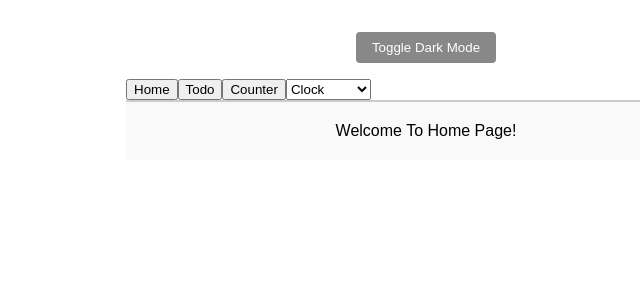
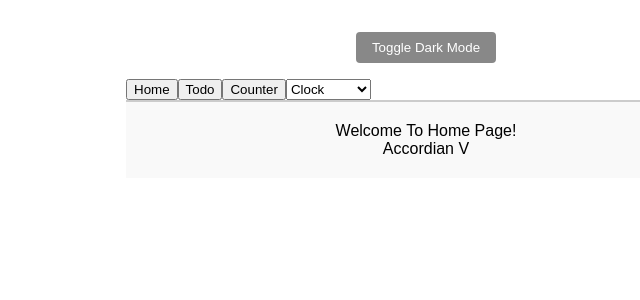
Before and after one commit to PriyanshuGangwar/React, a React (Create React App) app in the folder react-sheet/: page / in a window 1280 px wide. Shown: the top 300 px of the page, without its empty margins (214-854 px from the left). Built offline with nearby package versions, Linux system fonts and the light colour scheme.

Commit message:
Accordian

```diff
--- /dev/null
+++ b/react-sheet/src/components/Accordian.jsx
@@ -0,0 +1,18 @@
+import React, { useState } from 'react';
+
+function Accordian() {
+  const [expanded, setExpanded] = useState(false);
+
+  return (
+    <div className='Accordian'>
+      <div onClick = {() => {setExpanded(!expanded)}}> Accordian {expanded ? '^' : 'V'} </div>
+
+      {expanded && <div>
+            <li>Option1</li>
+            <li>Option2</li>
+        </div>}
+    </div>
+  );
+}
+
+export default Accordian;
--- a/react-sheet/src/components/Menu.jsx
+++ b/react-sheet/src/components/Menu.jsx
@@ -2,6 +2,7 @@ import React, { useState } from 'react';
 import Counter from './Counter';
 import TodoList from './TodoList';
 import { Timer, Stopwatch} from './Stopwatch';
+import Accordian from './Accordian';
 
 function Menu() {
   const buttonTabs = ["Home", "Todo", "Counter"]
@@ -14,7 +15,10 @@ function Menu() {
 
   const renderHomePage = () => {
     return(
-        <div style={{color: "Black"}}> Welcome To Home Page! </div>
+        <>
+            <div style={{color: "Black"}}> Welcome To Home Page! </div>
+            <Accordian />
+        </>
     );
   }
 
```
